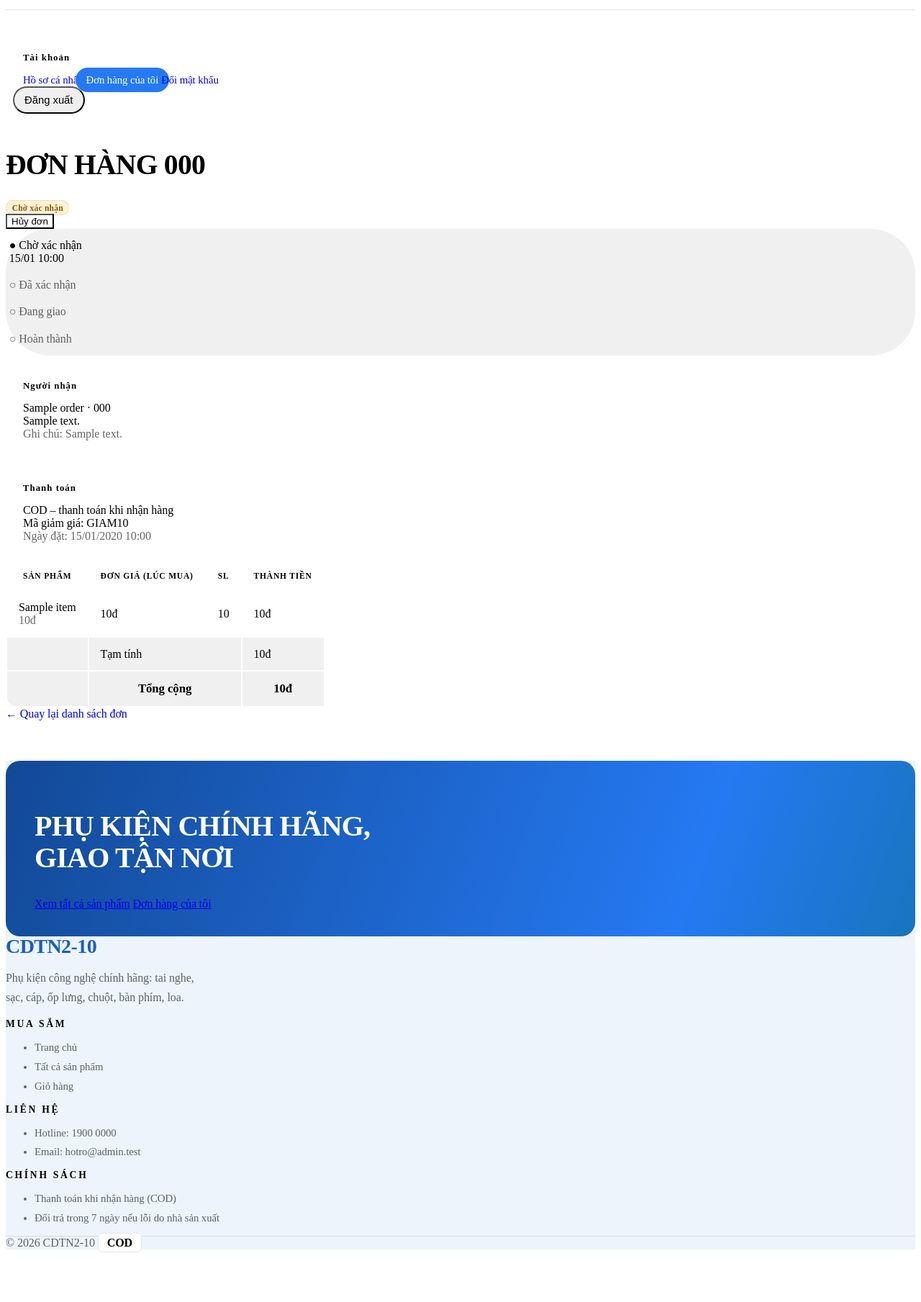
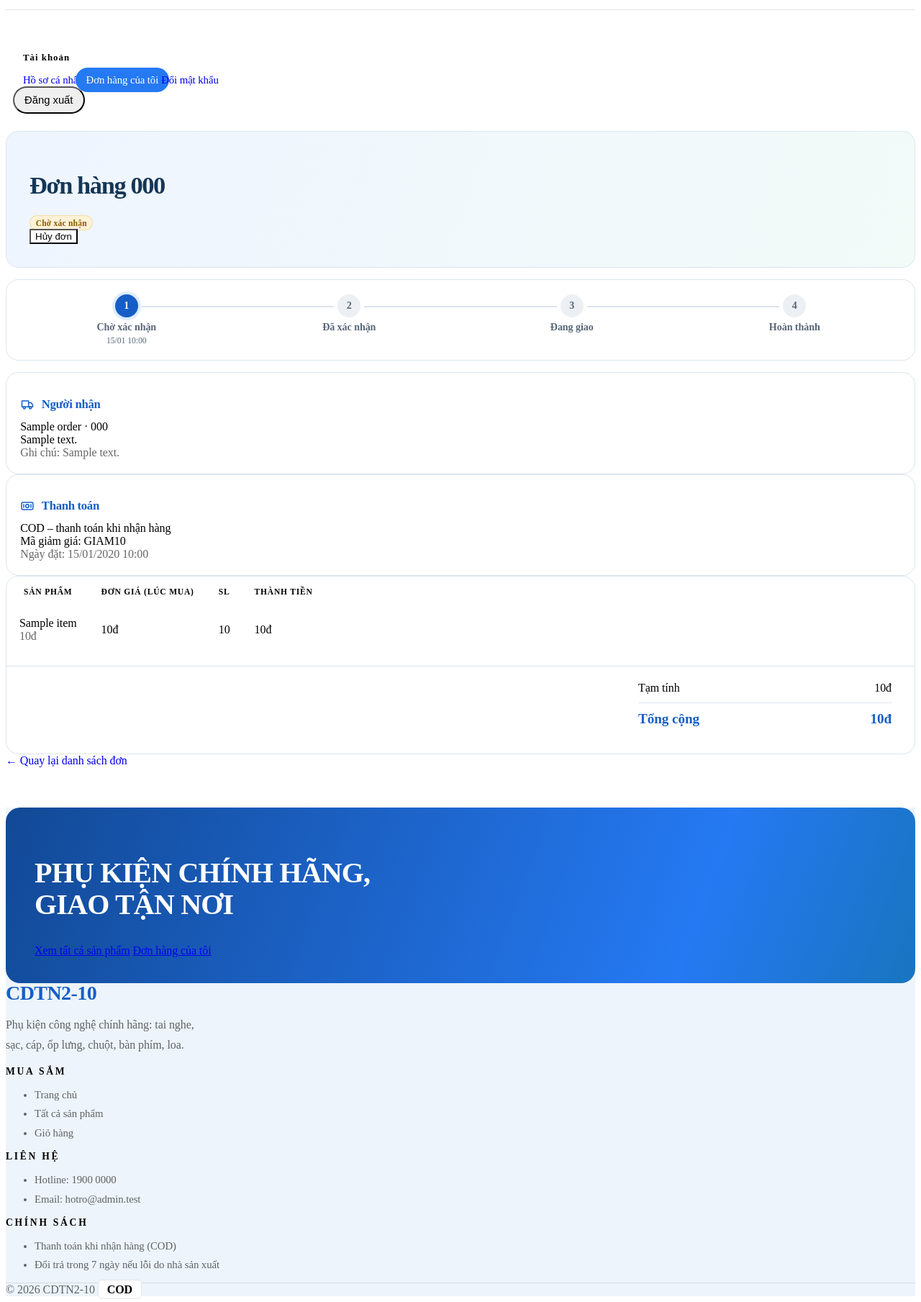
Before and after one commit to vietphubdp/cdtn2-10, a Laravel app: page /tai-khoan/don-hang/000 in a window 1280 px wide. Shown: the part 540-2349 px from the top of the page at 72% size. Before the commit the page ends 2280 px from the top, so only its background shows below. Run offline with Laravel 12, Linux system fonts and the light colour scheme; a user stored in the database is signed in; data comes from the database, SQL or seed files in the repository; tables that the repository leaves empty hold one stand-in row (values such as "Sample post"); style sheets or scripts are compiled from the project's sources; parts of the project's set-up code (start-up, migrations or seed data) failed here and were passed over.

Commit message:
feat(ui): cải tiến trang giao hàng và chi tiết đơn hàng

```diff
--- a/resources/css/app.css
+++ b/resources/css/app.css
@@ -1778,35 +1778,176 @@ hr {
 }
 
 /* Thanh các bước (thanh toán, theo dõi đơn) */
-.step-bar {
-    border-radius: 62px !important;
-    background-color: #f0f0f0;
-    border: 0 !important;
-    padding: 0.3rem;
-    gap: 0;
-}
-
-.step-bar > div {
-    padding-top: 0.6rem !important;
-    padding-bottom: 0.6rem !important;
-    border-radius: 62px;
-    font-weight: 500;
-}
-
-.step-bar > .bg-light {
-    background-color: transparent !important;
-}
-
-.step-bar a {
-    text-decoration: none;
-}
-
-/* Thanh trạng thái đơn có thể 2 hàng ở màn hình nhỏ → bo vừa phải */
-@media (max-width: 767.98px) {
-    .step-bar,
-    .step-bar > div {
-        border-radius: 16px !important;
-    }
+.order-heading, .order-info, .order-track, .order-receipt {
+    border: 1px solid #dbe5ef;
+    border-radius: 1.1rem;
+    background: white;
+}
+
+.order-heading {
+    padding: clamp(1rem, 3vw, 2rem);
+    background: linear-gradient(110deg, #eef5ff, #f2fbf8);
+}
+
+.order-heading h1 {
+    color: #153755;
+    font-size: clamp(1.45rem, 3vw, 2.15rem);
+    font-weight: 750;
+    letter-spacing: -0.04em;
+}
+
+.order-track {
+    display: grid;
+    grid-template-columns: repeat(4, minmax(0, 1fr));
+    padding: 1.25rem 0.75rem;
+    list-style: none;
+}
+
+.order-track li {
+    position: relative;
+    display: grid;
+    justify-items: center;
+    align-content: start;
+    gap: 0.3rem;
+    text-align: center;
+    color: #586778;
+    font-size: 0.88rem;
+}
+
+.order-track li + li::before {
+    content: '';
+    position: absolute;
+    top: 1rem;
+    right: calc(50% + 1.3rem);
+    width: calc(100% - 2.6rem);
+    height: 2px;
+    background: #dde5ed;
+}
+
+.order-track li.is-reached::before { background: var(--ts-brand); }
+.order-marker {
+    display: grid;
+    place-items: center;
+    width: 2rem;
+    height: 2rem;
+    border-radius: 50%;
+    background: #ecf0f4;
+    font-weight: 700;
+}
+.is-reached .order-marker { background: var(--ts-brand-dark); color: white; }
+.order-track [aria-current="step"] .order-marker { box-shadow: 0 0 0 4px #dfecff; }
+
+.order-info { padding: 1.2rem; overflow-wrap: anywhere; }
+.order-info h2 {
+    display: flex;
+    align-items: center;
+    gap: 0.6rem;
+    margin-bottom: 0.8rem;
+    font-size: 1.05rem;
+    color: var(--ts-brand-dark);
+}
+.order-receipt { overflow: hidden; }
+.order-receipt thead.table-light { --bs-table-bg: #eff5fc; }
+.order-totals { padding: 1rem clamp(1rem, 3vw, 2rem); border-top: 1px solid #dbe5ef; }
+.order-totals > div {
+    display: flex;
+    justify-content: space-between;
+    gap: 1rem;
+    max-width: 22rem;
+    margin-left: auto;
+    padding-block: 0.3rem;
+}
+.order-totals dt { font-weight: 500; }
+.order-totals dd { margin: 0; font-variant-numeric: tabular-nums; }
+.order-totals .order-grand-total {
+    margin-top: 0.4rem;
+    padding-top: 0.7rem;
+    border-top: 1px solid #dbe5ef;
+    color: var(--ts-brand-dark);
+    font-size: 1.2rem;
+    font-weight: 700;
+}
+.order-grand-total dt { font-weight: inherit; }
+
+@media (max-width: 575.98px) {
+    .order-track li { font-size: 0.75rem; }
+    .order-receipt .table > :not(caption) > * > * { padding: 0.65rem 0.45rem; }
+}
+
+.checkout-heading {
+    padding: clamp(1.1rem, 3vw, 2rem);
+    margin-bottom: 1.5rem;
+    border-radius: 1.25rem;
+    background: linear-gradient(110deg, #edf5ff, #ecfaf5);
+}
+.checkout-heading h1 {
+    margin-bottom: 1rem;
+    color: #153755;
+    font-size: clamp(1.65rem, 3vw, 2.4rem);
+    letter-spacing: -0.04em;
+}
+.checkout-steps {
+    display: flex;
+    flex-wrap: wrap;
+    align-items: center;
+    gap: 0.5rem 1rem;
+    list-style: none;
+    padding: 0;
+    margin: 0;
+    color: #53677b;
+    font-size: 0.87rem;
+}
+.checkout-steps li, .checkout-steps a, .checkout-panel h2, .checkout-payment {
+    display: flex;
+    align-items: center;
+    gap: 0.5rem;
+}
+.checkout-steps b {
+    display: grid;
+    place-items: center;
+    width: 1.55rem;
+    height: 1.55rem;
+    border-radius: 50%;
+    background: white;
+}
+.checkout-steps [aria-current] { color: var(--ts-brand-dark); font-weight: 700; }
+.checkout-steps [aria-current] b { background: var(--ts-brand-dark); color: white; }
+.checkout-panel {
+    padding: clamp(1rem, 2.4vw, 2rem);
+    border: 1px solid #dae5ef;
+    border-radius: 1.15rem;
+    box-shadow: 0 5px 22px rgba(30, 63, 102, 0.06);
+    background: white;
+}
+.checkout-panel h2 { font-size: 1.25rem; margin-bottom: 1.2rem; color: #163b62; }
+.checkout-panel h2 small, .checkout-item small { color: #516579; font-size: 0.84rem; font-weight: 500; }
+.shop-body .checkout .form-control {
+    background-color: white;
+    border: 1px solid #c4d1df;
+    border-radius: 0.7rem;
+}
+.shop-body .checkout .form-control:focus { border-color: var(--ts-brand); }
+.shop-body .checkout .form-control.is-invalid { border-color: var(--bs-danger); }
+.checkout-payment { padding: 0.85rem 1rem; background: #edf8f4; color: #20584d; border-radius: 0.8rem; }
+.checkout-payment .icon { flex: none; }
+.checkout-item {
+    display: grid;
+    grid-template-columns: auto minmax(0, 1fr) auto;
+    align-items: center;
+    gap: 0.65rem;
+    padding-block: 0.55rem;
+    font-size: 0.9rem;
+    overflow-wrap: anywhere;
+}
+.checkout-item small { display: block; margin-top: 0.2rem; }
+.checkout-thumb { display: grid; place-items: center; width: 2.9rem; height: 2.9rem; border-radius: 0.65rem; overflow: hidden; background: #eef3f8; color: #456788; }
+.checkout-thumb img { width: 100%; height: 100%; object-fit: cover; }
+.checkout-total { border-top: 1px solid #dfe7ef; margin-top: 0.7rem; padding-top: 0.85rem; color: var(--ts-brand-dark); }
+.checkout-summary .btn-dark { min-height: 2.9rem; }
+.checkout-summary .input-group { gap: 0.45rem; }
+.checkout-summary .input-group > .btn { border-radius: 0.7rem; }
+@media (min-width: 576px) {
+    .checkout-fields { display: grid; grid-template-columns: 1fr 1fr; gap: 1rem; }
 }
 
 /* Trang đặt hàng thành công */
--- a/resources/views/account/orders/show.blade.php
+++ b/resources/views/account/orders/show.blade.php
@@ -15,13 +15,13 @@
 
 @section('content')
     <div class="row g-4">
-        <div class="col-lg-3">
+        <div class="col-lg-3 order-last order-lg-first">
             @include('partials.account-sidebar')
         </div>
 
-        <div class="col-lg-9">
-            <div class="d-flex flex-wrap align-items-center gap-2 mb-3">
-                <h1 class="h3 fw-bold mb-0">Đơn hàng {{ $order->code }}</h1>
+        <div class="col-lg-9 order-detail">
+            <header class="order-heading d-flex flex-wrap align-items-center gap-3 mb-3">
+                <h1 class="mb-0">Đơn hàng {{ $order->code }}</h1>
                 <span class="badge text-bg-{{ $order->status->color() }}">{{ $order->status->label() }}</span>
 
                 {{-- BR-05: nút hủy chỉ hiện khi đơn còn chờ xác nhận --}}
@@ -33,27 +33,29 @@
                         <button type="submit" class="btn btn-outline-danger">Hủy đơn</button>
                     </form>
                 @endif
-            </div>
+            </header>
 
             @if ($currentStep === false)
                 <div class="alert alert-secondary">Đơn hàng đã bị hủy.</div>
             @else
-                <div class="step-bar row g-0 text-center small border rounded overflow-hidden mb-3">
+                <ol class="order-track" aria-label="Tiến trình đơn hàng">
                     @foreach ($steps as $index => $step)
-                        <div @class(['col-6 col-md-3 py-2', 'bg-dark text-white' => $index <= $currentStep, 'bg-light text-secondary' => $index > $currentStep])>
-                            {{ $index <= $currentStep ? '●' : '○' }} {{ $step->label() }}
+                        <li @class(['is-reached' => $index <= $currentStep])
+                            @if ($index === $currentStep) aria-current="step" @endif>
+                            <span class="order-marker" aria-hidden="true">{{ $index < $currentStep ? '✓' : $index + 1 }}</span>
+                            <strong>{{ $step->label() }}</strong>
                             @if ($index === 0)
-                                <div class="small">{{ $order->created_at->format('d/m H:i') }}</div>
+                                <small>{{ $order->created_at->format('d/m H:i') }}</small>
                             @endif
-                        </div>
+                        </li>
                     @endforeach
-                </div>
+                </ol>
             @endif
 
             <div class="row g-3 mb-3">
                 <div class="col-md-6">
-                    <div class="p-3 bg-white border rounded h-100">
-                        <h2 class="h6 fw-bold text-uppercase">Người nhận</h2>
+                    <div class="order-info h-100">
+                        <h2>@include('partials.icon', ['name' => 'truck']) Người nhận</h2>
                         <div>{{ $order->receiver_name }} · {{ $order->receiver_phone }}</div>
                         <div>{{ $order->shipping_address }}</div>
                         @if ($order->note)
@@ -62,8 +64,8 @@
                     </div>
                 </div>
                 <div class="col-md-6">
-                    <div class="p-3 bg-white border rounded h-100">
-                        <h2 class="h6 fw-bold text-uppercase">Thanh toán</h2>
+                    <div class="order-info h-100">
+                        <h2>@include('partials.icon', ['name' => 'cash']) Thanh toán</h2>
                         <div>COD – thanh toán khi nhận hàng</div>
                         @if ($order->coupon)
                             <div>Mã giảm giá: {{ $order->coupon->code }}</div>
@@ -73,7 +75,7 @@
                 </div>
             </div>
 
-            <div class="bg-white border rounded">
+            <section class="order-receipt" aria-label="Chi tiết thanh toán">
                 <div class="table-responsive">
                     <table class="table align-middle mb-0">
                         <thead class="table-light">
@@ -103,28 +105,16 @@
                                 </tr>
                             @endforeach
                         </tbody>
-                        <tfoot>
-                            <tr>
-                                <td class="d-none d-sm-table-cell"></td>
-                                <td colspan="2" class="text-end">Tạm tính</td>
-                                <td class="text-end text-nowrap">@money($order->subtotal)</td>
-                            </tr>
-                            @if ($order->discount > 0)
-                                <tr>
-                                    <td class="d-none d-sm-table-cell"></td>
-                                    <td colspan="2" class="text-end">Giảm giá</td>
-                                    <td class="text-end text-nowrap">−@money($order->discount)</td>
-                                </tr>
-                            @endif
-                            <tr>
-                                <td class="d-none d-sm-table-cell"></td>
-                                <th colspan="2" class="text-end">Tổng cộng</th>
-                                <th class="text-end text-nowrap">@money($order->total)</th>
-                            </tr>
-                        </tfoot>
                     </table>
                 </div>
-            </div>
+                <dl class="order-totals mb-0">
+                    <div><dt>Tạm tính</dt><dd>@money($order->subtotal)</dd></div>
+                    @if ($order->discount > 0)
+                        <div><dt>Giảm giá</dt><dd>−@money($order->discount)</dd></div>
+                    @endif
+                    <div class="order-grand-total"><dt>Tổng cộng</dt><dd>@money($order->total)</dd></div>
+                </dl>
+            </section>
 
             <a href="{{ route('orders.index') }}" class="btn btn-link px-0 mt-3">← Quay lại danh sách đơn</a>
         </div>
```
Also changed, not shown: resources/views/shop/checkout.blade.php (+38 -34 lines).
